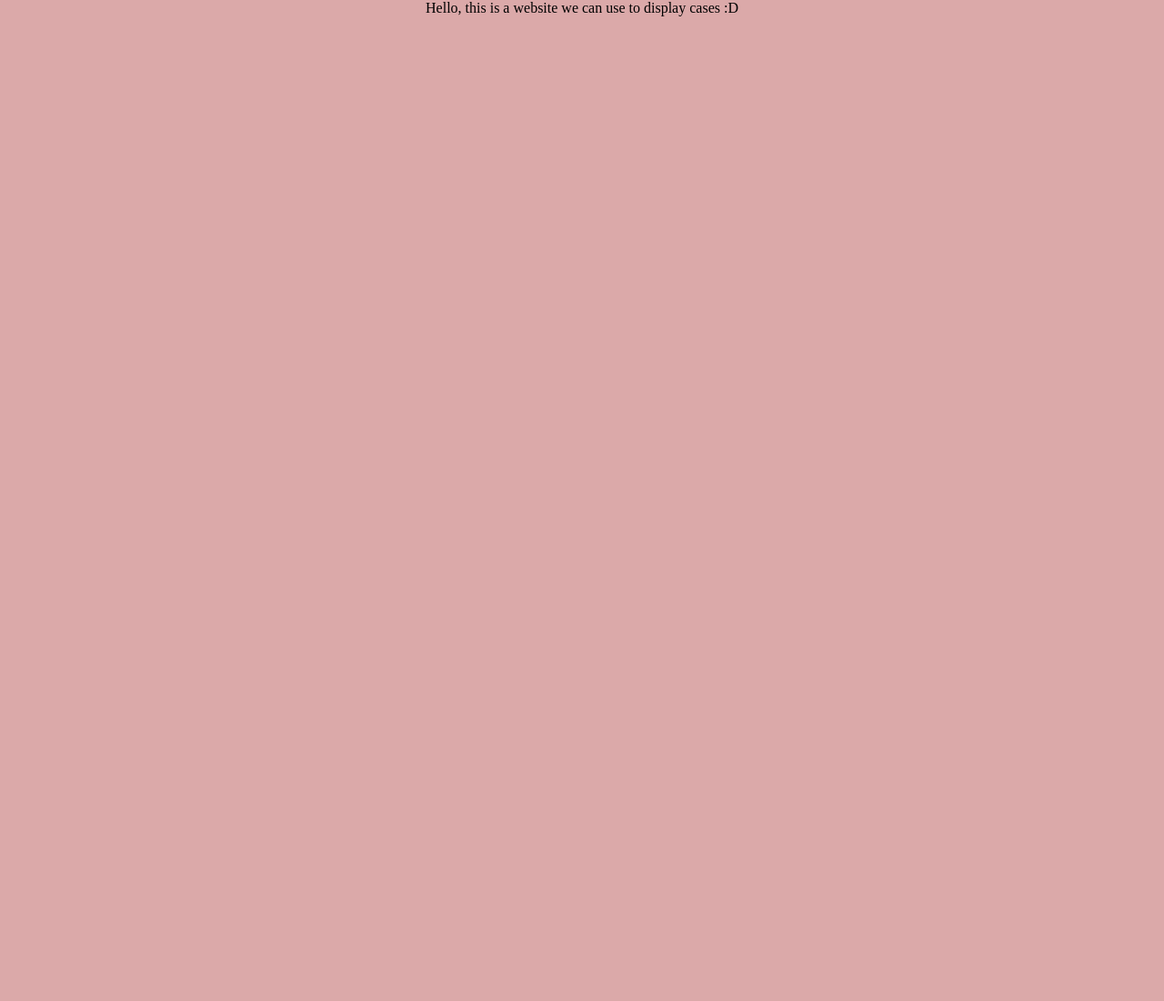
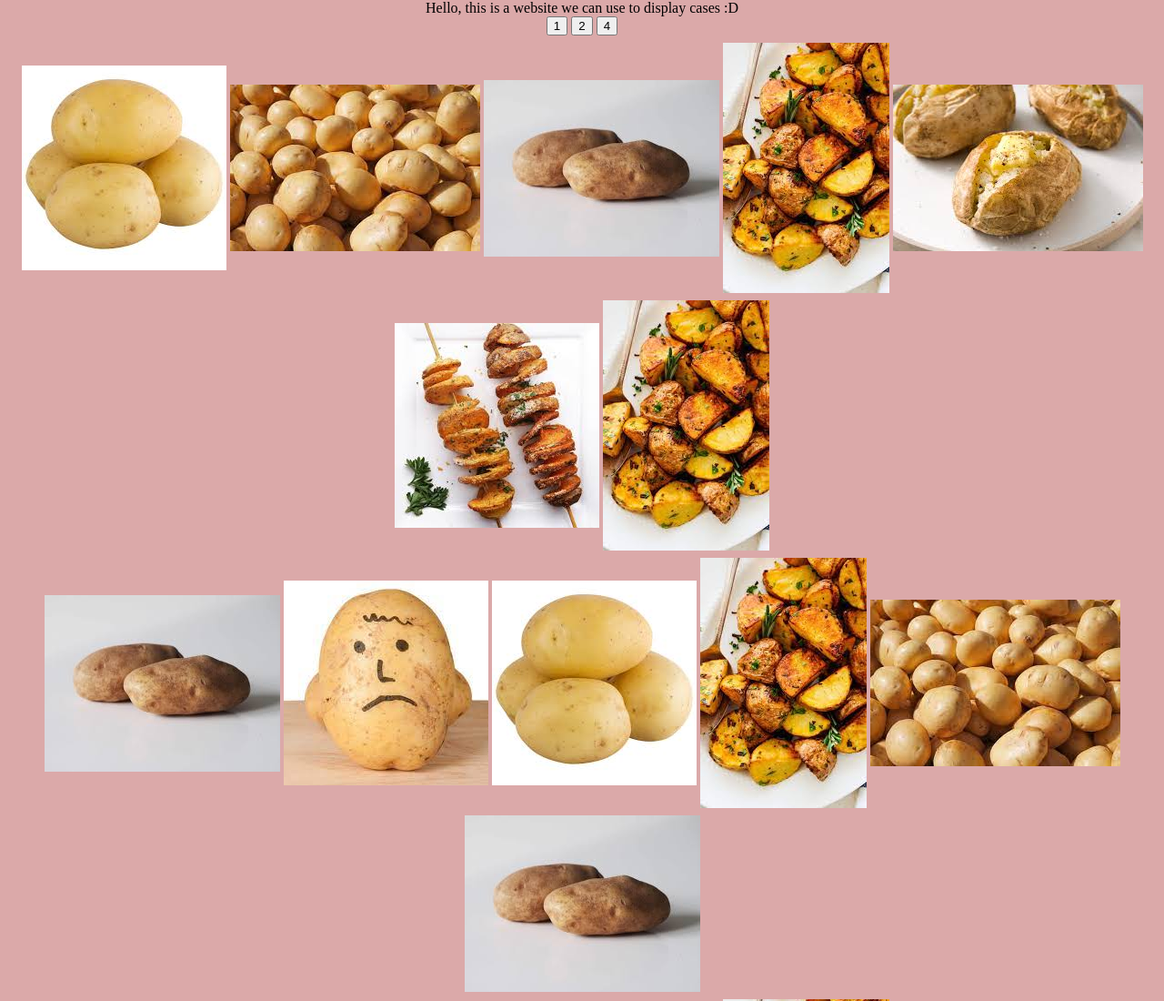
Before and after one commit to YHatahet/githubPagesTest, a plain HTML site: page index.html in a window 1280 px wide. Shown: the top 1100 px of the page at 91% size. Before the commit the page ends 800 px from the top, so only its background shows below. Drawn offline with Linux system fonts and the light colour scheme.

Commit message:
Added stuff for testing

```diff
--- a/index.html
+++ b/index.html
@@ -1,13 +1,55 @@
 <!DOCTYPE html>
 <html lang="en">
-<head>
-    <meta charset="UTF-8">
-    <meta http-equiv="X-UA-Compatible" content="IE=edge">
-    <meta name="viewport" content="width=device-width, initial-scale=1.0">
+  <head>
+    <meta charset="UTF-8" />
+    <meta http-equiv="X-UA-Compatible" content="IE=edge" />
+    <meta name="viewport" content="width=device-width, initial-scale=1.0" />
     <title>Github Pages Test</title>
-    <link rel="stylesheet" href="styles.css">
-</head>
-<body>
+    <link rel="stylesheet" href="styles.css" />
+    <script src="script.js"></script>
+  </head>
+  <body>
     Hello, this is a website we can use to display cases :D
-</body>
+    <br />
+    <button onclick="one()">1</button>
+    <button onclick="two()">2</button>
+    <button onclick="four()">4</button>
+
+    <div class="row">
+      <div class="column">
+        <img src="./images/1.jpg" />
+        <img src="./images/2.jpg" />
+        <img src="./images/3.jpg" />
+        <img src="./images/5.jpg" />
+        <img src="./images/6.jpg" />
+        <img src="./images/7.jpg" />
+        <img src="./images/5.jpg" />
+      </div>
+      <div class="column">
+        <img src="./images/3.jpg" />
+        <img src="./images/4.jpg" />
+        <img src="./images/1.jpg" />
+        <img src="./images/5.jpg" />
+        <img src="./images/2.jpg" />
+        <img src="./images/3.jpg" />
+      </div>
+      <div class="column">
+        <img src="./images/1.jpg" />
+        <img src="./images/2.jpg" />
+        <img src="./images/3.jpg" />
+        <img src="./images/5.jpg" />
+        <img src="./images/6.jpg" />
+        <img src="./images/7.jpg" />
+        <img src="./images/5.jpg" />
+      </div>
+      <div class="column">
+        <img src="./images/3.jpg" />
+        <img src="./images/4.jpg" />
+        <img src="./images/1.jpg" />
+        <img src="./images/5.jpg" />
+        <img src="./images/2.jpg" />
+        <img src="./images/3.jpg" />
+      </div>
+    </div>
+  </body>
 </html>
--- /dev/null
+++ b/script.js
@@ -0,0 +1,23 @@
+// Get the elements with class="column"
+var elements = document.getElementsByClassName("column");
+
+// Full-width images
+function one() {
+    for (let i = 0; i < elements.length; i++) {
+        elements[i].style.flex = "100%";
+    }
+}
+
+// Two images side by side
+function two() {
+    for (let i = 0; i < elements.length; i++) {
+        elements[i].style.flex = "50%";
+    }
+}
+
+// Four images side by side
+function four() {
+    for (let i = 0; i < elements.length; i++) {
+        elements[i].style.flex = "25%";
+    }
+}
--- a/styles.css
+++ b/styles.css
@@ -1,5 +1,22 @@
-body{
-    margin:0;
-    background: #dba9a9;
-    text-align: center;
+body {
+  margin: 0;
+  background: #dba9a9;
+  text-align: center;
 }
+
+.row {
+  display: flex;
+  flex-wrap: wrap;
+  padding: 0 4px;
+}
+
+/* Create two equal columns that sits next to each other */
+.column {
+  flex: 50%;
+  padding: 0 4px;
+}
+
+.column img {
+  margin-top: 8px;
+  vertical-align: middle;
+}
```
Also changed, not shown: images/1.jpg (added), images/2.jpg (added), images/3.jpg (added), images/4.jpg (added), images/5.jpg (added), images/6.jpg (added), images/7.jpg (added), images/8.jpg (added).
